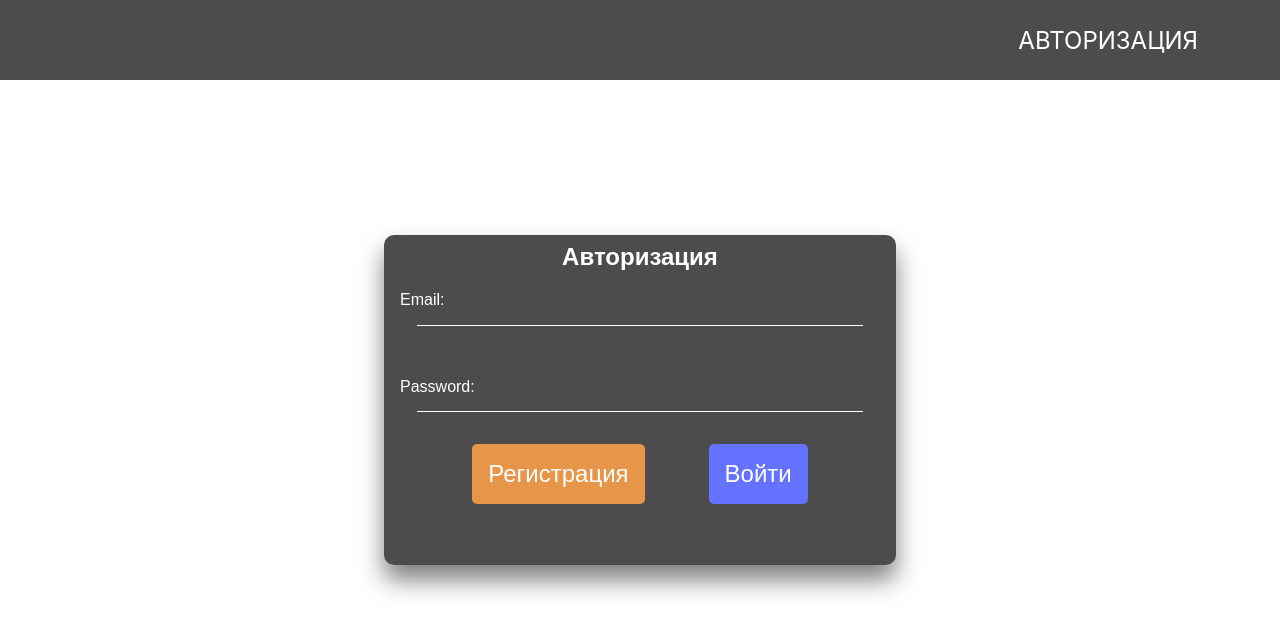
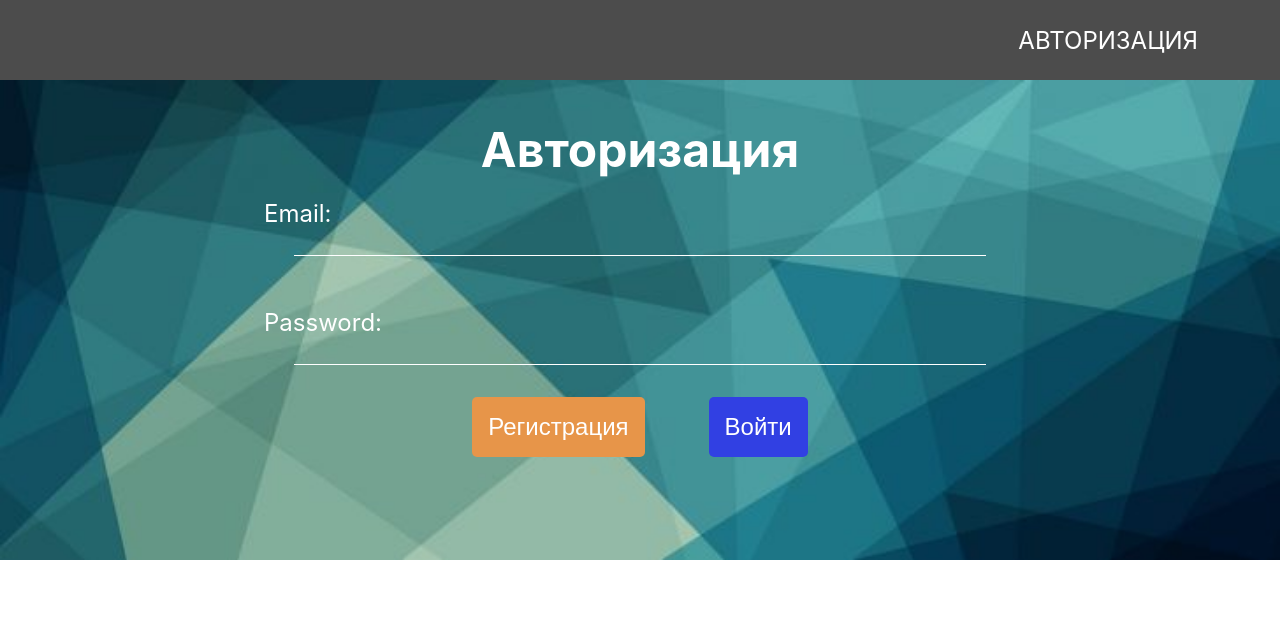
Before and after one commit to Ks0daR/backend-link-shortening, a React (Create React App) app in the folder client/: page /auth in a window 1280 px wide. Shown: the top 634 px of the page. Built offline with nearby package versions, Linux system fonts and the light colour scheme.

Commit message:
redisign app

```diff
--- a/client/src/components/AuthForm/AuthForm.js
+++ b/client/src/components/AuthForm/AuthForm.js
@@ -43,7 +43,7 @@ const AuthFrom = () => {
     <>
       {loading && <Loader />}
       <div className={styles.container}>
-        <h2>Авторизация</h2>
+        <h2 className={styles.title}>Авторизация</h2>
         <div className={styles.inputForm}>
           <div className={styles.inputContainer}>
             <label
--- a/client/src/components/AuthForm/AuthForm.module.css
+++ b/client/src/components/AuthForm/AuthForm.module.css
@@ -1,18 +1,13 @@
 .container {
-  position: absolute;
-  top: 50%;
-  left: 50%;
-  transform: translate(-50%, -50%);
-  width: 40%;
-  height: 330px;
-  background: rgba(0, 0, 0, 0.7);
-  border-radius: 10px;
+  margin: auto;
+  width: 60vw;
+  padding-top: 5vh;
+  text-align: center;
+}
+
+.title {
   color: #fff;
-  text-align: center;
-  font-family: sans-serif;
-  padding: 0.5rem;
-  box-sizing: border-box;
-  box-shadow: 0 15px 25px rgba(0, 0, 0, 0.5);
+  font-size: 3rem;
 }
 
 .formLabel {
@@ -22,6 +17,8 @@
   display: block;
   padding: 0.5rem;
   transition: 0.5s;
+  color: #fff;
+  font-size: 1.5rem;
 }
 
 .inputContainer {
@@ -31,7 +28,7 @@
 .input {
   width: 90%;
   margin: 0 auto;
-  padding: 0.8rem;
+  padding: 1.5rem;
   margin-bottom: 2rem;
   font-size: 1.5rem;
   border: none;
@@ -43,25 +40,25 @@
 
 .inputContainer:focus-within .formLabel {
   top: -16px;
-  font-size: 10px;
-  color: rgb(47, 129, 177);
+  font-size: 16px;
+  color: #3140e3;
 }
 
-.inputContainer:focus-within .input{
-  border-bottom: 1px solid rgb(47, 129, 177);
+.inputContainer:focus-within .input {
+  border-bottom: 1px solid #3140e3;
 }
 
 .formLabelActive {
   composes: formLabel;
   top: -16px;
-  font-size: 10px;
-  color: rgb(47, 129, 177);
+  font-size: 16px;
+  color: rgb(231, 149, 73);
 }
 
 .btnSubmit {
   padding: 1rem;
   border: none;
-  background-color: rgb(100, 115, 255);
+  background-color: #3140e3;
   border-radius: 5px;
   color: #fff;
   font-family: sans-serif;
@@ -70,7 +67,7 @@
   cursor: pointer;
 }
 
-.btnSubmitRegister{
+.btnSubmitRegister {
   composes: btnSubmit;
   background-color: rgb(231, 149, 73);
 }
--- a/client/src/components/CreateLink/CreateLink.js
+++ b/client/src/components/CreateLink/CreateLink.js
@@ -47,16 +47,6 @@ const CreateLink = () => {
         </label>
         <button className={styles.button}>Сократить!</button>
       </form>
-      {genLink && (
-        <div className={styles.generateLink}>
-          <h2 className={styles.title}>
-            Поздравляем, ваша короткая ссылка создана!
-          </h2>
-          <a rel="noopener noreferrer" href={genLink.shortLink}>
-            {genLink.shortLink}
-          </a>
-        </div>
-      )}
     </div>
   );
 };
--- a/client/src/components/CreateLink/CreateLink.module.css
+++ b/client/src/components/CreateLink/CreateLink.module.css
@@ -2,7 +2,7 @@
   margin: auto;
   width: 100vw;
   height: 50vh;
-  background-image: url("../../img/AdobeStock_100000042-e1563305717660-1300x500.jpeg");
+  background-image: url("../../img/abstract-background-1024x273.jpg");
   background-size: cover;
   text-align: center;
 }
@@ -40,7 +40,7 @@
   height: 4rem;
   padding: 1rem;
   border: none;
-  background-color: rgb(100, 115, 255);
+  background-color: #3140e3;
   border-radius: 10px;
   color: #fff;
   font-family: sans-serif;
--- a/client/src/components/Links/Links.js
+++ b/client/src/components/Links/Links.js
@@ -36,10 +36,15 @@ const Links = () => {
       {links ? (
         links.map((link) => (
           <div key={link.code} className={styles.card}>
-            <h2 className={styles.title}>Откуда:</h2>
-            <p>{link.from}</p>
-            <h4 className={styles.title}>Короткая ссылка:</h4>
-            <p>{link.shortLink}</p>
+            <div>
+              <span className={styles.title}>Откуда:</span>
+              <span>{link.from}</span>
+            </div>
+            <div>
+              <span className={styles.title}>Короткая ссылка:</span>
+              <span>{link.shortLink}</span>
+            </div>
+
             <span>Клики по ссылке {link.clicks}</span>
           </div>
         ))
--- a/client/src/components/Links/Links.module.css
+++ b/client/src/components/Links/Links.module.css
@@ -1,20 +1,10 @@
 .container {
-  width: 85vw;
+  width: 80vw;
   height: 80vh;
-  background-color: rgba(0, 0, 0, 0.7);
-  border-radius: 30px;
-  margin: 100px auto 0;
-  display: flex;
-  flex-wrap: wrap;
-  justify-content: space-between;
+  margin: auto;
 }
 
 .card {
-  padding: 20px ;
-  margin: 10px 20px 0 20px;
-  border-radius: 20px;
-  background-color: rgba(0, 0, 0, 0.9);
-  width: 25%;
-  color: white;
-  text-align: center;
+  width: 100%;
+  padding: 1rem;
 }
--- a/client/src/hooks/useHttp.js
+++ b/client/src/hooks/useHttp.js
@@ -14,8 +14,7 @@ export const useHttp = () => {
         const data = await response.json();
 
         if (!response.ok) {
-          logout();
-          // throw new Error(data.message || "Что то пошло не так");
+          throw new Error(data.message || "Что то пошло не так");
         }
 
         setLoading(false);
--- a/client/src/pages/AuthPage/AuthPage.js
+++ b/client/src/pages/AuthPage/AuthPage.js
@@ -1,8 +1,13 @@
 import React from "react";
 import AuthFrom from "../../components/AuthForm";
+import styles from "./AuthPage.module.css";
 
 const AuthPage = () => {
-  return <AuthFrom />;
+  return (
+    <div className={styles.container}>
+      <AuthFrom />
+    </div>
+  );
 };
 
 export default AuthPage;
--- a/client/src/pages/AuthPage/AuthPage.module.css
+++ b/client/src/pages/AuthPage/AuthPage.module.css
@@ -0,0 +1,7 @@
+.container {
+  margin: 80px auto 0;
+  width: 100vw;
+  height: 60vh;
+  background-image: url("../../img/abstract-background-1024x273.jpg");
+  background-size: cover;
+}
```
Also changed, not shown: client/src/img/abstract-background-1024x273.jpg (added).
